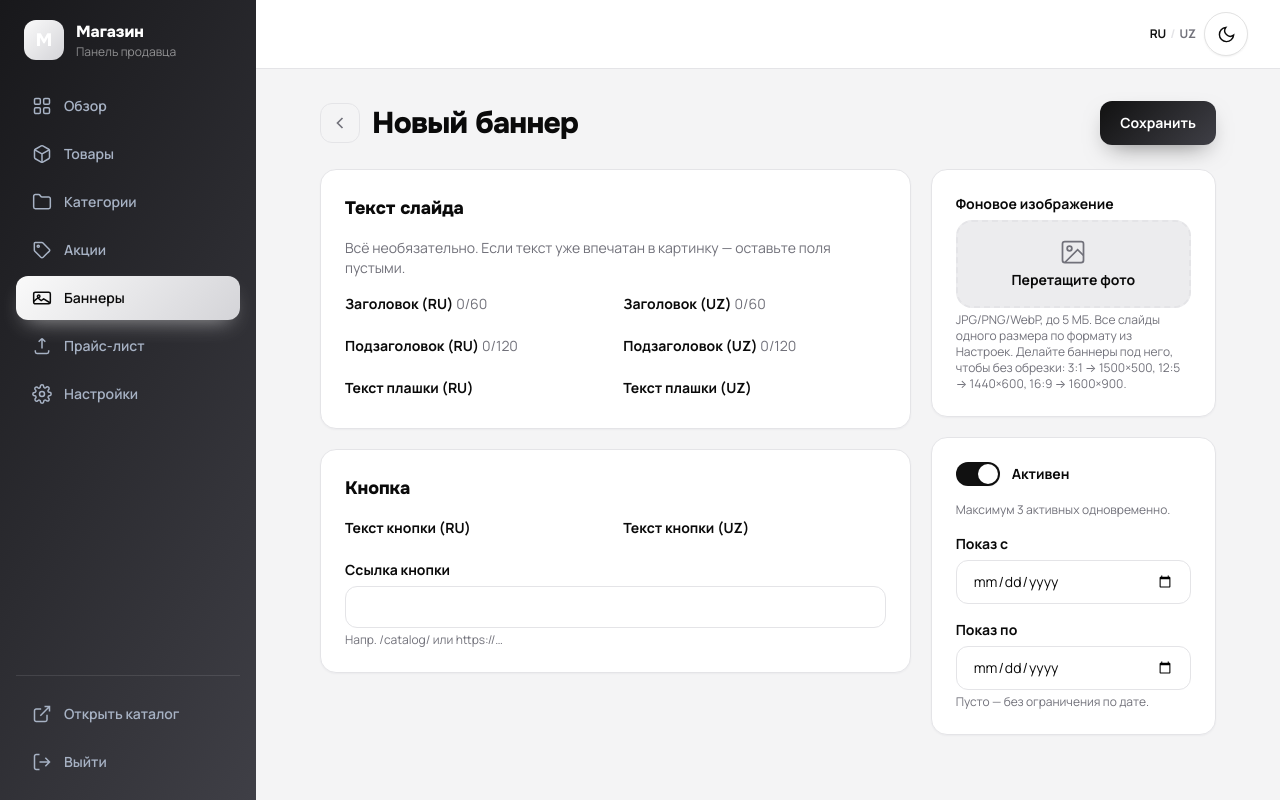
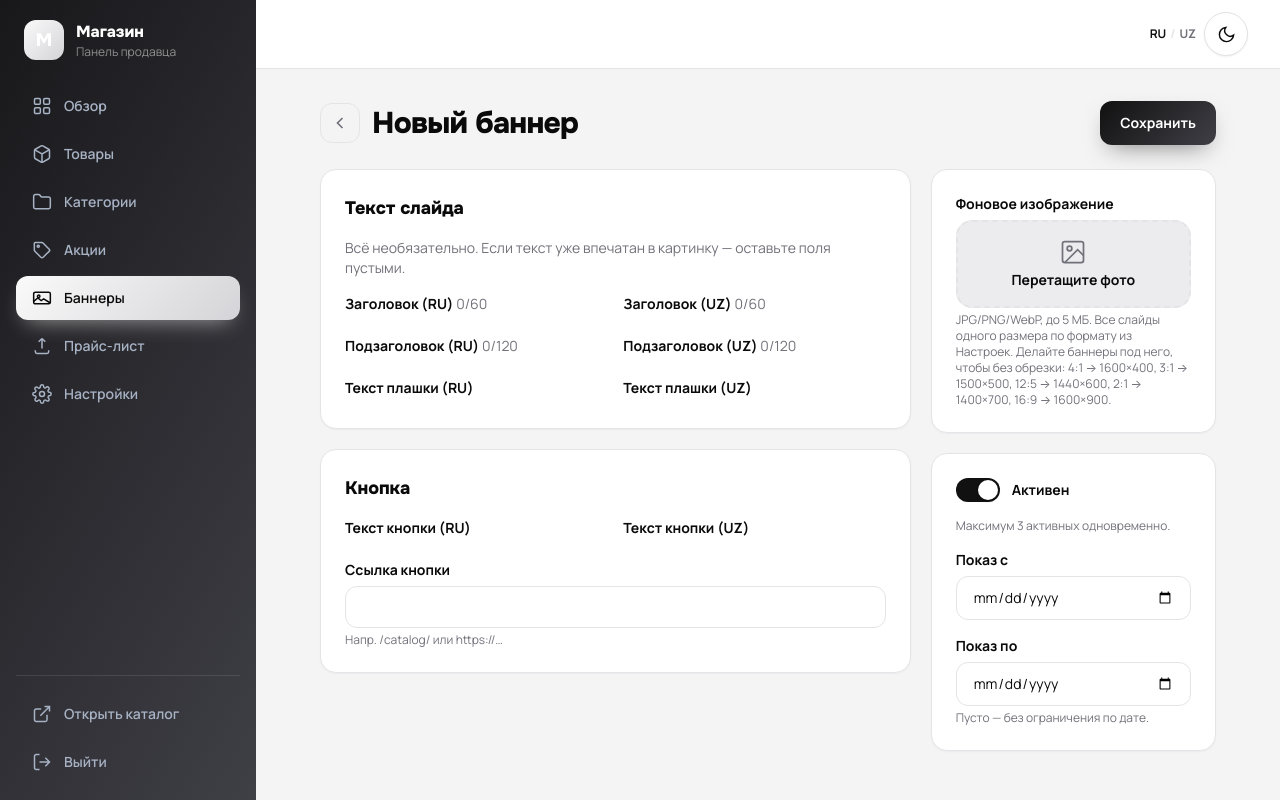
Before and after one commit to ali-middleweightchamp/shop-template, a Django app: page /panel/banners/new/ in a window 1280 px wide. Run offline with Django 5.2, Linux system fonts and the light colour scheme; the visitor is signed in with stand-in values (Sample User, id 1); data comes from the database, SQL or seed files in the repository; data that the repository does not hold is empty; style sheets or scripts are compiled from the project's sources; some libraries are stand-ins or nearby versions.

Commit message:
Баннер: во всю ширину; добавлены форматы 2:1 и 4:1 (полоса). Высота = ширина/пропорция без обрезки
Co-Authored-By: Claude Opus 4.8 <noreply@anthropic.com>

```diff
--- a/apps/shopsettings/models.py
+++ b/apps/shopsettings/models.py
@@ -112,8 +112,10 @@ class ShopSettings(models.Model):
     )
 
     class BannerFormat(models.TextChoices):
+        STRIP = "strip", _("Полоса (4:1) — самый низкий")
         WIDE = "wide", _("Широкий (3:1)")
         CLASSIC = "classic", _("Классический (12:5)")
+        HALF = "half", _("Средний (2:1)")
         MOBILE = "mobile", _("Высокий (16:9)")
 
     banner_format = models.CharField(
@@ -121,11 +123,11 @@ class ShopSettings(models.Model):
         max_length=16,
         choices=BannerFormat.choices,
         default=BannerFormat.WIDE,
-        help_text=_("Единый размер всех баннеров. Делайте картинки под эту пропорцию — без обрезки."),
+        help_text=_("Единый размер всех баннеров. Делайте картинки под эту пропорцию — без обрезки. Чем шире формат, тем ниже баннер."),
     )
 
     # Пропорции под каждый формат: для кропа при загрузке и для CSS aspect-ratio.
-    _BANNER_RATIOS = {"wide": (3, 1), "classic": (12, 5), "mobile": (16, 9)}
+    _BANNER_RATIOS = {"strip": (4, 1), "wide": (3, 1), "classic": (12, 5), "half": (2, 1), "mobile": (16, 9)}
 
     @property
     def banner_ratio(self):
--- a/static/src/input.css
+++ b/static/src/input.css
@@ -309,19 +309,12 @@ main { animation: fadeInUp .45s cubic-bezier(.4, 0, .2, 1) both; }
      min-height (текст дышит), с планшета — aspect-ratio выбранного формата. */
   .banner-slide--gradient { min-height: 12rem; }
   @media (min-width: 640px) {
-    .banner-slide--gradient { aspect-ratio: var(--banner-aspect, 3 / 1); max-height: 22rem; }
+    .banner-slide--gradient { aspect-ratio: var(--banner-aspect, 3 / 1); max-height: 30rem; }
   }
-  /* Картинка-баннер: ФИКСИРОВАННЫЙ размер по формату (одинаковый у всех слайдов,
-     карусель не прыгает). object-cover заполняет контейнер; если картинка сделана
-     под формат — обрезки нет. Высоту НЕ режем (иначе широкий контейнер обрезает
-     картинку сверху/снизу). */
+  /* Картинка-баннер: во всю ширину, высота = ширина ÷ пропорция формата.
+     Высоту НЕ ограничиваем — иначе object-cover режет картинку сверху/снизу.
+     Хотите ниже — выберите более широкий формат (4:1 «полоса»). */
   .banner-slide--image { aspect-ratio: var(--banner-aspect, 3 / 1); }
-  /* На десктопе баннер компактнее: сужаем сам баннер (пропорции целы, без обрезки),
-     а не ограничиваем высоту. */
-  @media (min-width: 1024px) {
-    .banner { max-width: 66rem; margin-inline: auto; }
-    .banner-slide--gradient { max-height: 20rem; }
-  }
   .banner-img { position: absolute; inset: 0; width: 100%; height: 100%; object-fit: cover; }
   /* Текст-оверлей одинаково поверх картинки и градиента. */
   .banner-text {
--- a/templates/panel/banner_form.html
+++ b/templates/panel/banner_form.html
@@ -76,7 +76,7 @@
           </div>
         </div>
         <p class="phint">{% trans "JPG/PNG/WebP, до 5 МБ. Все слайды одного размера по формату из Настроек. Делайте баннеры под него, чтобы без обрезки:" %}
-          3:1 → 1500×500, 12:5 → 1440×600, 16:9 → 1600×900.</p>
+          4:1 → 1600×400, 3:1 → 1500×500, 12:5 → 1440×600, 2:1 → 1400×700, 16:9 → 1600×900.</p>
         {% if img_error %}<div class="perror">{{ img_error }}</div>{% endif %}
       </div>
 
```
Also changed, not shown: apps/shopsettings/migrations/0015_alter_shopsettings_banner_format.py (added).
